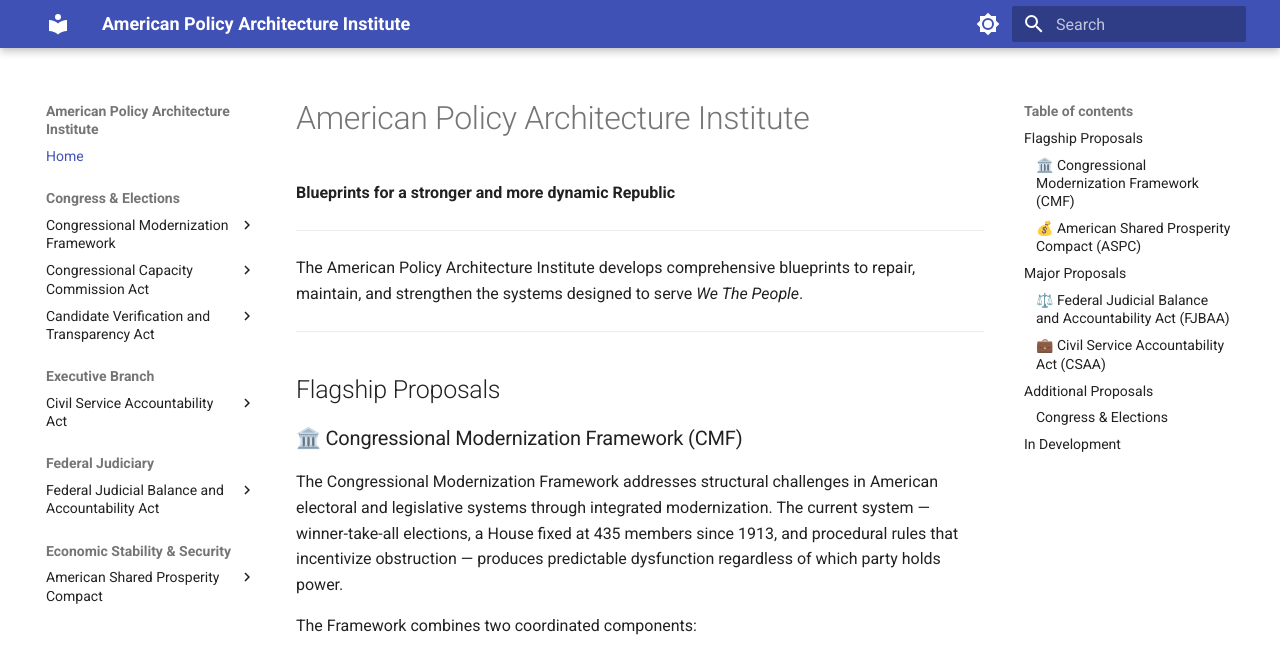
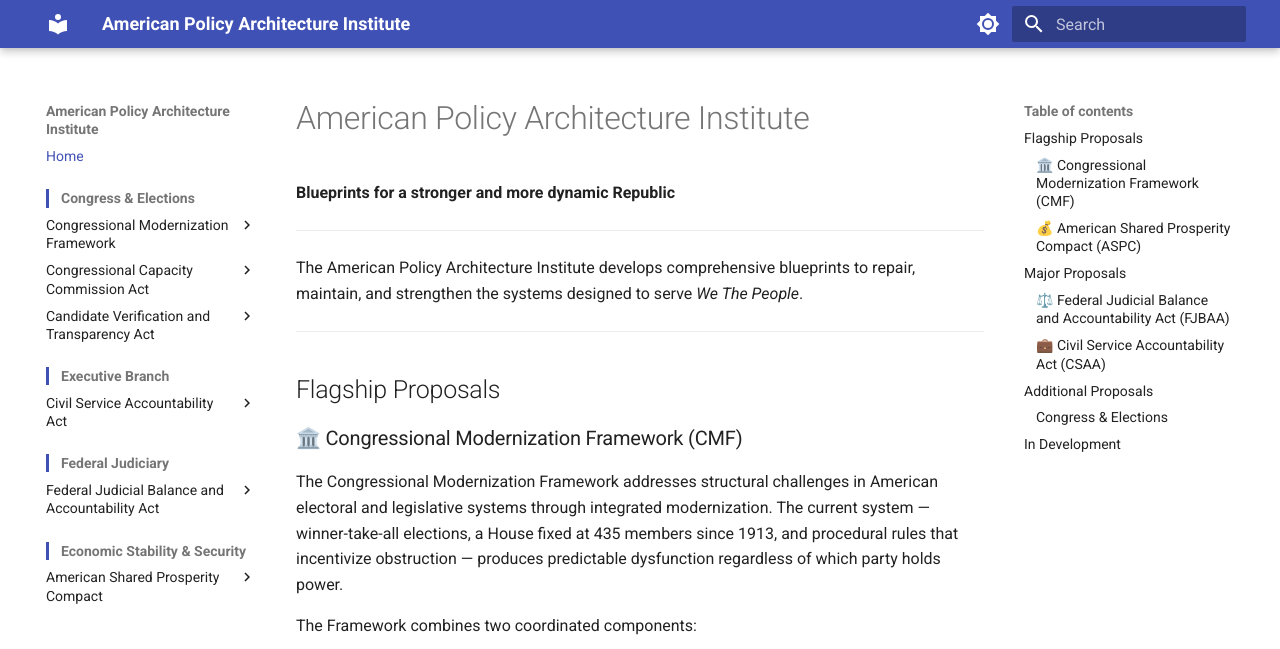
Before and after one commit to albertintech/apai, an MkDocs documentation site: the page built from docs/index.md, in a window 1280 px wide. Shown: the top 649 px of the page. Built offline with MkDocs 1.6.1 and Material for MkDocs 9.7.7, drawn with Linux system fonts in a browser that asks for light colours.

Commit message:
Try css option 1

```diff
--- a/docs/stylesheets/extra.css
+++ b/docs/stylesheets/extra.css
@@ -33,12 +33,12 @@
    Adds a thin colored bar on the left edge of category headers.
    ------------------------------------------------------------- */
 
-/*
-.md-nav__item--section > .md-nav__link {
+
+.md-nav__item--section>.md-nav__link {
     border-left: 3px solid var(--md-primary-fg-color);
     padding-left: 0.6rem;
 }
-*/
+
 
 
 /* -------------------------------------------------------------
```
